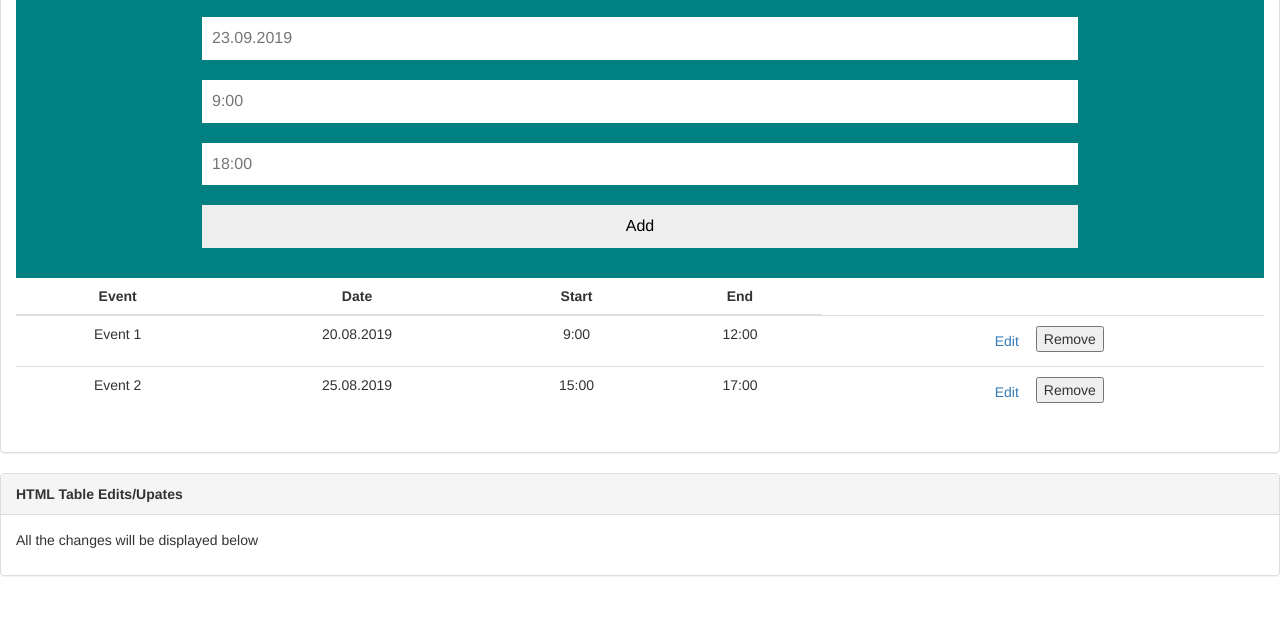
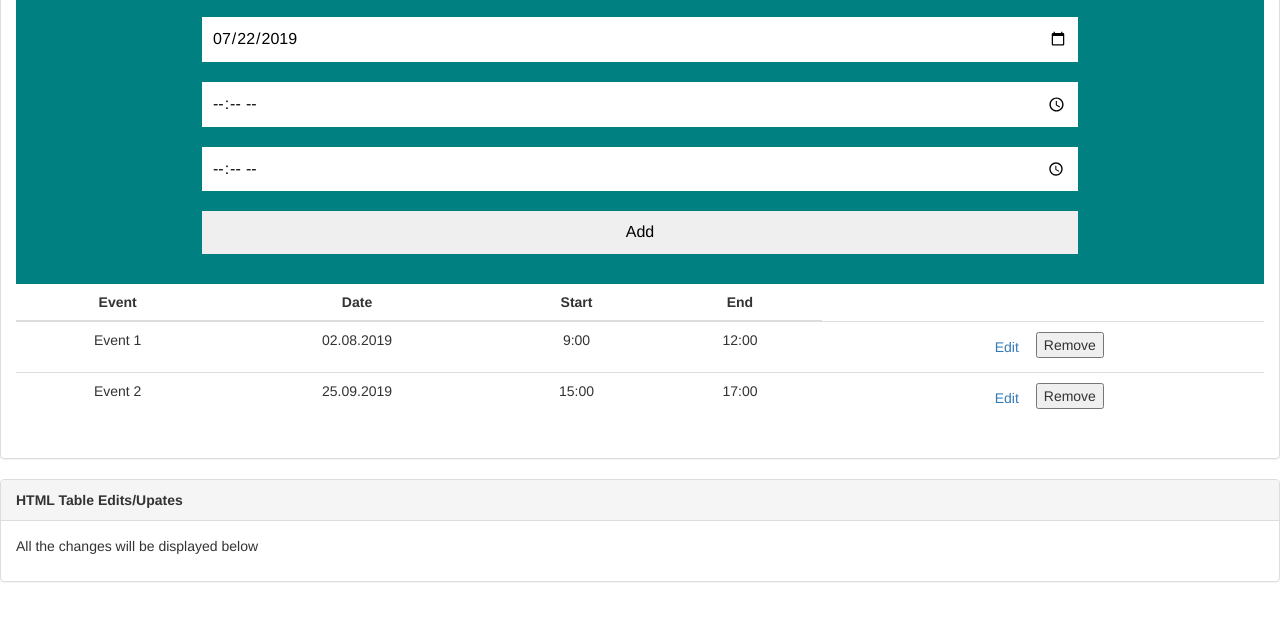
Before and after one commit to TkhiienLok/EventList, a plain HTML site: page index.html in a window 1280 px wide. Shown: the part 176-796 px from the top of the page. Drawn offline with nearby package versions, Linux system fonts and the light colour scheme.

Commit message:
Added date and time input

```diff
--- a/index.html
+++ b/index.html
@@ -6,8 +6,8 @@
 <link rel="stylesheet" href="https://cdnjs.cloudflare.com/ajax/libs/twitter-bootstrap/3.3.5/css/bootstrap.min.css">
 <link href="css/styles.css" rel="stylesheet">
 <script src="https://cdnjs.cloudflare.com/ajax/libs/jquery/2.1.4/jquery.min.js"></script>
+<script src="js/myscript.js"></script>
 
-<script src="js/myscript.js"></script>
 </head>
 <body>
 <div class="panel panel-default">
@@ -18,9 +18,9 @@
             <h2 style="margin:5px">Add Event</h2>
             <form action="" method="post" id="myForm">
                 <input type="text" id="title" placeholder="Title..."><br/><br/>
-                <input type="text" id="date" placeholder="23.09.2019"><br/><br/>
-                <input type="text" id="start" placeholder="9:00"><br/><br/>
-                <input type="text" id="end" placeholder="18:00"><br/><br/>
+                <input type="date" value="" min="2018-01-01" max="2025-12-31" id="date" ><br/><br/>
+                <input type="time" id="start" min="09:00" max="18:00" required><br/><br/>
+                <input type="time" id="end" min="09:00" max="18:00" required><br/><br/>
                 <input type="submit" name="sub" value="Add">
             </form>
 
--- a/js/myscript.js
+++ b/js/myscript.js
@@ -3,12 +3,10 @@ $(document).ready(function($)
 	//ajax row data
 	var ajax_data =
 	[
-		{title:"Event 1", date:"20.08.2019", start:"9:00", end:"12:00"},
-		{title:"Event 2", date:"25.08.2019", start:"15:00", end:"17:00"},
+		{title:"Event 1", date:"2019-08-02", start:"9:00", end:"12:00"},
+		{title:"Event 2", date:"2019-09-25", start:"15:00", end:"17:00"},
 
 	]
-
-
 
 	var random_id = function  ()
 	{
@@ -16,7 +14,17 @@ $(document).ready(function($)
 		var id_str = Math.random().toString(36).substr(2);
 
 		return id_num + id_str;
-	}
+    }
+
+    var defineDate = function(){
+        var today = new Date();
+        var dd = String(today.getDate()).padStart(2, '0');
+        var mm = String(today.getMonth() + 1).padStart(2, '0'); //January is 0!
+        var yyyy = today.getFullYear();
+
+        today = yyyy + '-' + mm + '-' + dd;
+        return today;
+    }
 
 
 	//--->create data table > start
@@ -42,12 +50,19 @@ $(document).ready(function($)
 			$.each(ajax_data, function(index, val)
 			{
 				//you can replace with your database row id
-				var row_id = random_id();
+                // var row_id = random_id();
+                var row_id = index;
+                val.date = new Date(val.date);
+                var day = String(val.date.getDate()).padStart(2, '0');
+                var m = String(val.date.getMonth() + 1).padStart(2, '0'); //January is 0!
+                var year = val.date.getFullYear();
+
+                var dayStr = day + '.' + m + '.' + year;
 
 				//loop through ajax row data
 				tbl +='<tr row_id="'+row_id+'">';
 					tbl +='<td ><div class="row_data" edit_type="click" col_name="title">'+val['title']+'</div></td>';
-					tbl +='<td ><div class="row_data" edit_type="click" col_name="date">'+val['date']+'</div></td>';
+					tbl +='<td ><div class="row_data" edit_type="click" col_name="date">'+dayStr+'</div></td>';
                     tbl +='<td ><div class="row_data" edit_type="click" col_name="start">'+val['start']+'</div></td>';
                     tbl +='<td ><div class="row_data" edit_type="click" col_name="end">'+val['end']+'</div></td>';
 
@@ -248,14 +263,22 @@ $(document).ready(function($)
         $inputs.each(function() {
           values[this.id] = $(this).val();
         });
+        values.date = new Date(values.date);
+        var day = String(values.date.getDate()).padStart(2, '0');
+        var m = String(values.date.getMonth() + 1).padStart(2, '0'); //January is 0!
+        var year = values.date.getFullYear();
 
-        var row_id = random_id();
+        var dayStr = day + '.' + m + '.' + year;
+
+        // var row_id = random_id();
+        var row_id = ajax_data.length + 1;
+
         ajax_data.push(values);
 
         //add the row
         $('#displayArea').append('<tr row_id="'+row_id+'"><td> <div class="row_data" edit_type="click" col_name="title">' +
         values.title + '</div></td><td><div class="row_data" edit_type="click" col_name="date">' +
-        values.date + '</div></td><td><div class="row_data" edit_type="click" col_name="start">' +
+        dayStr + '</div></td><td><div class="row_data" edit_type="click" col_name="start">' +
         values.start + '</div></td><td><div class="row_data" edit_type="click" col_name="end">' +
         values.end + '</div></td>'+
         '<td>'+'<span class="btn_edit" > <a href="#" class="btn btn-link " row_id="'+row_id+'" > Edit</a> </span>'+
@@ -268,9 +291,15 @@ $(document).ready(function($)
 	    $(document).find('.btn_cancel').hide();
       });
 
+    //delete event row
     $('#displayArea').on('click','.btn_remove', function(){
+        var trow = $(this).closest('tr');
+        // ajax_data.pop(trow.attr('row_id'));
         $(this).closest('tr').remove();
     })
 
 
+    $('#date').val(defineDate());
+
+
 });
```
